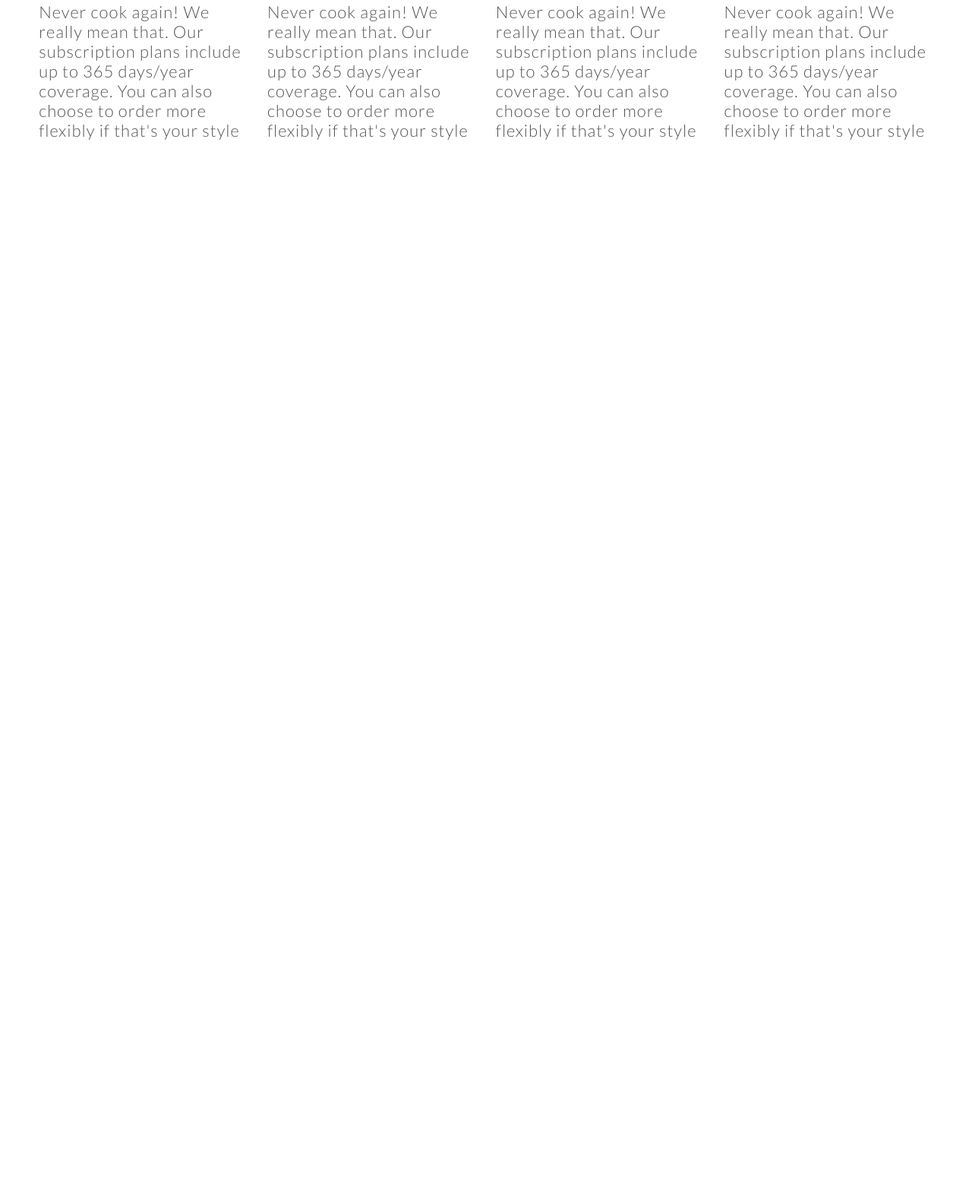
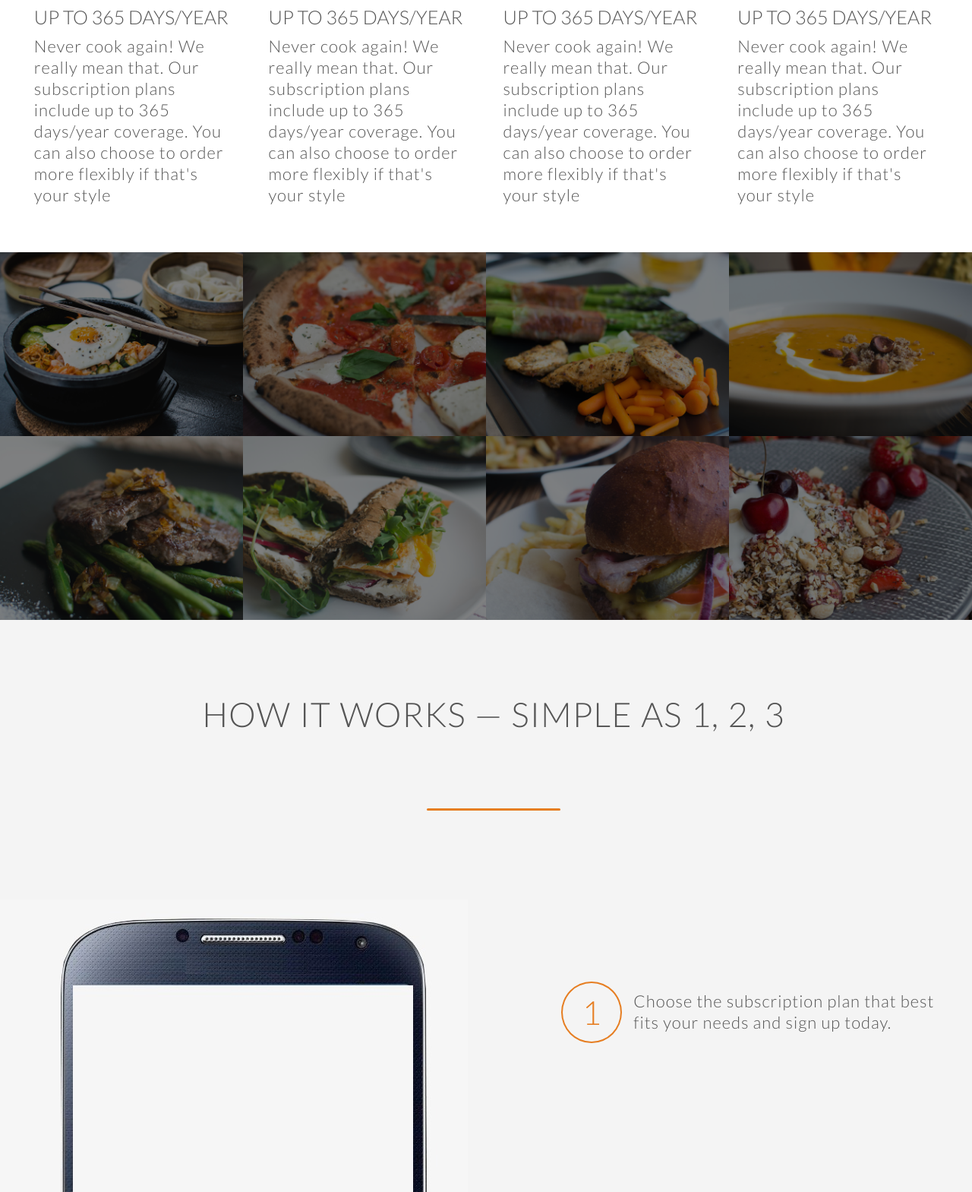
Before and after one commit to kennybecerra/FoodApp, a website built with webpack: page src/index.html in a window 1280 px wide. Shown: the part 1231-2800 px from the top of the page at 76% size. Before the commit the page ends 1435 px from the top, so only its background shows below. Built offline with nearby package versions, Linux system fonts and the light colour scheme.

Commit message:
added food and works section

```diff
--- a/src/index.html
+++ b/src/index.html
@@ -20,7 +20,7 @@
         </header>
         <section class="about">
             <div class="about__header">
-                <h2 class="heading-secondary--dark">get food fast - not fast food</h2>
+                <h2 class="heading-secondary--dark">get food fast &mdash; not fast food</h2>
                 <div class="horizontal-line"></div>
                 <p class="paragraph--dark">We are your new premium food delivery service. We know you're always busy. No time for cooking. So let us take care of that, we're really good at it. we promise!</p>
             </div>
@@ -55,6 +55,58 @@
                 </div>
             </div>
         </section>
+        <section class="food">
+            <figure class="food__container">
+                <img src="./assets/images/1.jpg" alt="Picture of Menu Item" class="food__container--image">
+            </figure>
+            <figure class="food__container">
+                <img src="./assets/images/2.jpg" alt="Picture of Menu Item" class="food__container--image">
+            </figure>
+            <figure class="food__container">
+                <img src="./assets/images/3.jpg" alt="Picture of Menu Item" class="food__container--image">
+            </figure>
+            <figure class="food__container">
+                <img src="./assets/images/4.jpg" alt="Picture of Menu Item" class="food__container--image">
+            </figure>
+            <figure class="food__container">
+                <img src="./assets/images/5.jpg" alt="Picture of Menu Item" class="food__container--image">
+            </figure>
+            <figure class="food__container">
+                <img src="./assets/images/6.jpg" alt="Picture of Menu Item" class="food__container--image">
+            </figure>
+            <figure class="food__container">
+                <img src="./assets/images/7.jpg" alt="Picture of Menu Item" class="food__container--image">
+            </figure>
+            <figure class="food__container">
+                <img src="./assets/images/8.jpg" alt="Picture of Menu Item" class="food__container--image">
+            </figure>
+        </section>
+        <section class="works">
+            <div class="works__header">
+                <h2 class="heading-secondary--dark">how it works &mdash; simple as 1, 2, 3</h2>
+                <div class="horizontal-line"></div>
+            </div>
+            <div class="works__phone">
+                <figure class="figure">
+                    <img src="./assets/images/phone2.jpg" alt="phone" class="figure__phone">
+                </figure>
+
+            </div>
+            <div class="works__list">
+                <div class="listitem">
+                    <span class="listitem__number">1</span>
+                    <p class="listitem__paragraph paragraph--dark">Choose the subscription plan that best fits your needs and sign up today.</p>
+                </div>
+                <div class="listitem">
+                    <span class="listitem__number">2</span>
+                    <p class="listitem__paragraph paragraph--dark">Order your delicious meal using our mobile app or website. Or you can even call us!</p>
+                </div>
+                <div class="listitem">
+                    <span class="listitem__number">3</span>
+                    <p class="item__paragraph paragraph--dark">Enjoy your meal after less than 20 minutes. See you the next time!</p>
+                </div>
+            </div>
+        </section>
     </main>
 
 
--- a/src/scss/base/_typography.scss
+++ b/src/scss/base/_typography.scss
@@ -36,7 +36,7 @@
         font-weight: 300;
         word-spacing: 2px;
         letter-spacing: 1px;
-        margin: 4vw 0px 2vw 0px;
+        //margin: 4vw 0px 2vw 0px;
 
 
 
@@ -93,7 +93,7 @@
         font-size:  calc(.3rem + 2.5vw);
         font-weight: 300;
         letter-spacing: 1px;
-        line-height: 2.6rem;
+        line-height: 2.8rem;
 
         @include ResponsiveMobileFirst(tab) {
             font-size: 1.8rem;
--- a/src/scss/layout/_grid.scss
+++ b/src/scss/layout/_grid.scss
@@ -1,5 +1,5 @@
 .container {
     display: grid;
     grid-template-columns: [col-start] 100% [col-end];
-    grid-template-rows: [header-start] 100vh [header-end] repeat(3, [section-start] max-content [section-end]);
+    grid-template-rows: [header-start] 100vh [header-end] repeat(4, [section-start] max-content [section-end]);
 }
--- a/src/scss/main.scss
+++ b/src/scss/main.scss
@@ -15,5 +15,7 @@
 @import "layout/grid";
 
 // SECTION
+@import "section/about";
+@import "section/food";
 @import "section/header";
-@import "section/about";
+@import "section/works";
--- a/src/scss/section/_about.scss
+++ b/src/scss/section/_about.scss
@@ -8,6 +8,8 @@
     grid-template-rows: [header-start] 40% [header-end body-start] 60% [body-end];
     grid-row-gap: 2rem;
     justify-content: center;
+
+    padding: 5vw 0px 7vw 0px;
     @include ResponsiveMobileFirst(tab-port) {
 
     }
@@ -22,6 +24,7 @@
         align-items: center;
         justify-content: space-evenly;
         width:90%;
+        text-align: center;
 
 
         @include ResponsiveMobileFirst(tab-port) {
@@ -37,8 +40,8 @@
 
         display:grid;
         grid-template-columns: 100%;
-        grid-column-gap: 2vw;
-        margin:0px 4vw;
+        grid-column-gap: 3.5vw;
+        margin: 0px 3.5vw;
         //width: 90%;
 
         @include ResponsiveMobileFirst(tab-port) {
@@ -52,7 +55,7 @@
     width: 15%;
     height: 3px;
     border-radius: 15px;
-    margin: 2vw 0px 4vw 0px;
+    margin: 4vw 0px 4vw 0px;
 }
 
 .item {
@@ -65,7 +68,10 @@
     &__svg {
         fill: var(--primary-color);
         height: 10rem;
-        width: 35%;
+        width: 25%;
         align-self: center;
+        @include ResponsiveMobileFirst(tab-port) {
+            width: 35%;
+        }
     }
 }
--- /dev/null
+++ b/src/scss/section/_food.scss
@@ -0,0 +1,29 @@
+.food {
+
+    grid-column: col-start / col-end;
+    grid-row: section-start 2 / section-end 2;
+
+    display: grid;
+    grid-template-columns: repeat(4, minmax(min-content, 1fr));
+
+    &__container {
+
+        overflow: hidden;
+        background-color: #000;
+
+        &--image {
+            //height: 100%;
+            height: auto;
+            width: 100%;
+            opacity: .5;
+            object-fit: cover;
+            transition: all .5s;
+            transform: scale(1.2);
+
+            &:hover {
+                transform: scale(1);
+                opacity: 1;
+            }
+        }
+    }
+}
--- /dev/null
+++ b/src/scss/section/_works.scss
@@ -0,0 +1,78 @@
+.works {
+    grid-column: col-start / col-end;
+    grid-row: section-start 3 / section-end 3;
+    //margin: 4vw 0px;
+    padding: 4vw 0px;
+    background-color: #f4f4f4;
+
+    display: grid;
+    grid-template-columns: [col-start] 50% [col-mid] 50% [col-end];
+    grid-template-rows: [header-start] min-content [header-end phone-start] min-content [phone-end list-start] min-content[list-end];
+    grid-gap: 2rem;
+
+    @include ResponsiveMobileFirst(tab-port) {
+
+        grid-template-rows: [header-start] 25% [header-end body-start] 75% [body-end];
+    }
+
+    &__header {
+        grid-column: col-start / col-end;
+        grid-row: header-start / header-end;
+        justify-self: center;
+
+        display: flex;
+        flex-direction: column;
+        align-items: center;
+        justify-content: space-evenly;
+        width:90%;
+        text-align: center;
+    }
+
+    &__phone {
+
+        grid-column: col-start / col-end;
+        grid-row: phone-start / phone-end;
+
+        @include ResponsiveMobileFirst(tab-port) {
+            grid-column: col-start / col-mid;
+            grid-row: body-start / body-end;
+        }
+    }
+
+    &__list {
+
+        grid-column: col-start / col-end;
+        grid-row: list-start / list-end;
+
+        justify-self: center;
+        width: 80%;
+        display:flex;
+        flex-direction: column;
+        justify-content: space-around;
+
+
+        @include ResponsiveMobileFirst(tab-port) {
+            grid-column: col-mid / col-end;
+            grid-row: body-start / body-end;
+        }
+    }
+}
+
+.listitem {
+    display: flex;
+    flex-direction: row;
+    flex-wrap: nowrap;
+    align-items: center;
+    justify-content: start;
+    margin: 1vw 0px;
+
+    &__number {
+
+        font-size: calc(.5rem + 3vw);
+        border: .2rem solid var(--primary-color);
+        color: var(--primary-color);
+        padding: 1vw 2vw;
+        border-radius: 50%;
+        margin: 0px 1.5rem;
+    }
+}
```
Also changed, not shown: src/assets/images/phone.jpg (added), src/assets/images/phone2.jpg (added).
